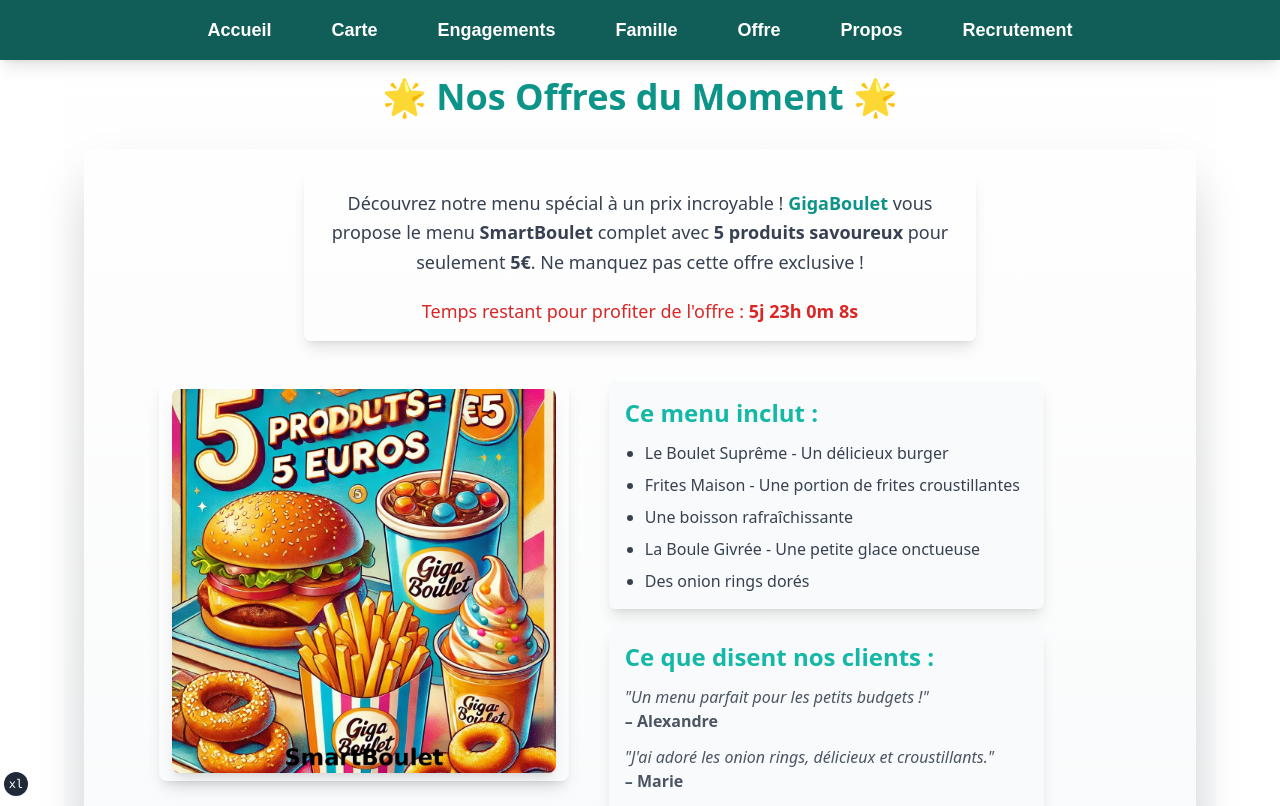
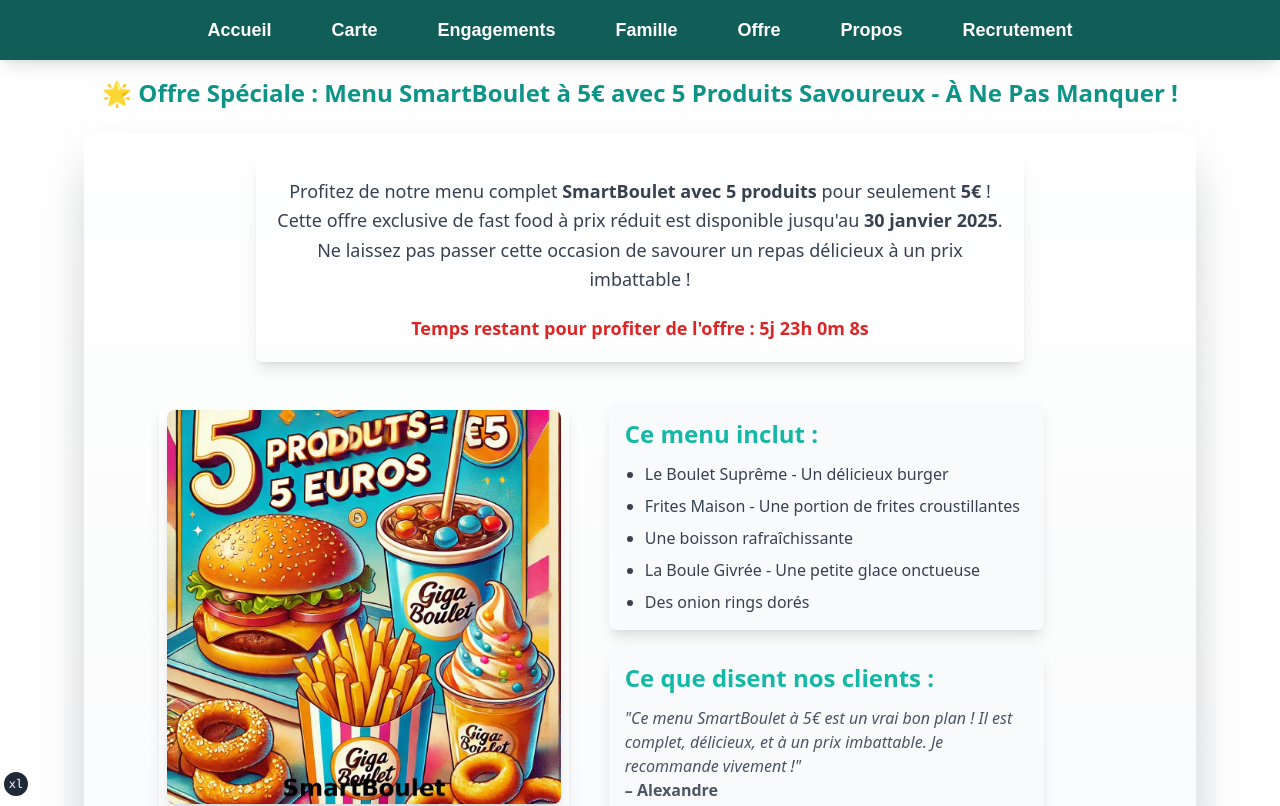
Before and after one commit to BaiAissame/giga-boulet, a Next.js app: page /Offre in a window 1280 px wide. Shown: the top 806 px of the page. Built offline with nearby package versions, Linux system fonts and the light colour scheme.

Commit message:
modifs seo

```diff
--- a/src/app/Offre/page.js
+++ b/src/app/Offre/page.js
@@ -1,5 +1,6 @@
 "use client";
 
+import Head from 'next/head';
 import React, { useState, useEffect } from "react";
 import {
   Container,
@@ -32,32 +33,39 @@ function Countdown() {
   }, []);
 
   return (
-    <div className="text-red-600 text-lg mt-5">
+    <div className="text-red-600 text-lg mt-5 font-bold">
       Temps restant pour profiter de l'offre : <strong>{timeLeft}</strong>
     </div>
+
   );
 }
 
 export default function Page() {
   return (
+    <>
+      <Head>
+        <meta
+          name="description"
+          content="Offre spéciale de fast food : Profitez du menu SmartBoulet
+          avec 5 produits savoureux pour seulement 5€, offre valable jusqu'au 30 janvier 2025. Ne la manquez pas !"
+        />
+        <title>Offre Menu SmartBoulet - 5 produits pour 5€</title>
+      </Head>
+
       <Container maxWidth='lg'>
-
         <div className="font-sans p-5 bg-gradient-to-b from-white to-gray-50 min-h-screen">
 
           {/* Titre */}
-        <h1 className="text-teal-600 mt-14 text-center text-4xl font-extrabold mb-8">
-          🌟 Nos Offres du Moment 🌟
+          <h1 className="text-teal-600 mt-14 text-center text-2xl font-extrabold mb-6">
+            🌟 Offre Spéciale : Menu SmartBoulet à 5€ avec 5 Produits Savoureux - À Ne Pas Manquer !
           </h1>
 
-        <div className="container mx-sm flex flex-col items-center shadow-2xl p-1">
+          <div className="flex flex-col items-center shadow-2xl p-1">
 
             {/* Description de l'offre */}
-          <div className="text-lg text-center mt-5 leading-relaxed mb-10 max-w-2xl text-gray-700 shadow-lg p-4 rounded-md">
+            <div className="text-lg text-center mt-5 leading-relaxed mb-10 max-w-3xl text-gray-700 shadow-lg p-5 rounded-md">
               <p>
-              Découvrez notre menu spécial à un prix incroyable !{" "}
-              <span className="font-bold text-teal-600">GigaBoulet</span> vous propose le menu{" "}
-              <strong>SmartBoulet</strong> complet avec <strong>5 produits savoureux</strong> pour seulement{" "}
-              <strong>5€</strong>. Ne manquez pas cette offre exclusive !
+                Profitez de notre menu complet <strong>SmartBoulet avec 5 produits</strong> pour seulement <strong>5€</strong> ! Cette offre exclusive de fast food à prix réduit est disponible jusqu'au <strong>30 janvier 2025</strong>. Ne laissez pas passer cette occasion de savourer un repas délicieux à un prix imbattable !
               </p>
               <Countdown />
             </div>
@@ -69,8 +77,8 @@ export default function Page() {
               <div className="flex justify-center w-full sm:w-2/5 shadow-lg p-2 rounded-lg">
                 <img
                   src="./offre_smartboulet.webp"
-                alt="Offre Smart Boulet - 5 produits = 5 euros"
-                className="w-full max-w-lg sm:max-w-sm rounded-lg shadow-lg transform hover:scale-105 transition duration-300"
+                  alt="Menu SmartBoulet à 5€ - 5 produits savoureux pour un prix imbattable"
+                  className="w-full max-w-2xl sm:max-w-lg lg:max-w-xl xl:max-w-2xl rounded-lg shadow-lg transform hover:scale-110 transition duration-300"
                 />
               </div>
 
@@ -94,25 +102,24 @@ export default function Page() {
                   <h2 className="text-teal-500 text-2xl font-semibold mb-3">Ce que disent nos clients :</h2>
                   <ul className="list-none space-y-3 text-gray-600">
                     <li>
-                    <p className="italic">"Un menu parfait pour les petits budgets !"</p>
+                      <p className="italic">"Ce menu SmartBoulet à 5€ est un vrai bon plan ! Il est complet, délicieux, et à un prix imbattable. Je recommande vivement !"</p>
                       <strong>– Alexandre</strong>
                     </li>
                     <li>
-                    <p className="italic">"J'ai adoré les onion rings, délicieux et croustillants."</p>
+                      <p className="italic">"Les onion rings sont délicieux, et tout le menu est super généreux pour le prix. Un repas rapide mais savoureux, parfait pour les petites faims !"</p>
                       <strong>– Marie</strong>
                     </li>
                     <li>
-                    <p className="italic">"Le meilleur fast-food en ville, à ce prix c'est imbattable !"</p>
+                      <p className="italic">"Le meilleur menu fast food que j'ai trouvé à ce prix ! Un excellent rapport qualité/prix pour un repas complet."</p>
                       <strong>– Lucas</strong>
                     </li>
                   </ul>
                 </section>
               </div>
-
             </div>
           </div>
         </div>
       </Container>
-
+    </>
   );
 }
--- a/src/app/Recrutement/page.js
+++ b/src/app/Recrutement/page.js
@@ -1,5 +1,7 @@
 'use client'; // Composant côté client
 
+import Head from 'next/head';
+import Link from 'next/link';
 import * as React from 'react';
 import {
   Container,
@@ -22,7 +24,21 @@ export default function RecruitmentPage() {
 
   // Rendu uniquement côté client (évite les erreurs de hydration)
   if (!isBrowser) return null;
+
+
   return (
+    <>
+      <Head>
+        <meta
+          name="description"
+          content="Rejoignez l'équipe de Gigaboulet ! Postulez dès maintenant pour un poste chez Gigaboulet et démarrez une carrière passionnante. Découvrez nos opportunités et postulez en ligne."
+        />
+        <meta
+          name="keywords"
+          content="recrutement, offres d'emploi, rejoindre l'équipe, Gigaboulet, postuler"
+        />
+        <title>Recrutement chez Gigaboulet - Postulez pour rejoindre notre équipe</title>
+      </Head>
       <Container maxWidth="lg">
         {/* Section Header */}
         <Box
@@ -40,9 +56,23 @@ export default function RecruitmentPage() {
           >
             Rejoignez notre équipe !
           </Typography>
+
           <Typography variant="h6" sx={{ maxWidth: '700px', mx: 'auto' }}>
             Nous sommes toujours à la recherche de personnes talentueuses et motivées pour rejoindre notre équipe dynamique. Faites-nous parvenir vos coordonnées ainsi qu’un message de motivation en bas de cette page, et démarrez peut-être une belle aventure avec nous !
           </Typography>
+          <Link href="/" passHref>
+            <Button
+              variant="outlined"
+              sx={{
+                marginTop: '20px',
+                borderColor: 'teal',
+                color: 'teal',
+                '&:hover': { borderColor: '#006d6d', backgroundColor: '#e0f7f7' },
+              }}
+            >
+              Retour à l'accueil
+            </Button>
+          </Link>
         </Box>
 
         {/* Section Description */}
@@ -106,13 +136,12 @@ export default function RecruitmentPage() {
         </Box>
 
         {/* Section Formulaire */}
-      {/* Section Formulaire */}
         <Box sx={{ mt: 6, textAlign: 'center' }}>
           <Typography
             variant="h5"
             sx={{ textAlign: 'center', color: 'teal', fontWeight: 'bold', mb: 3 }}
           >
-          Informations personnelles
+            Postuler pour rejoindre notre équipe - Envoyez votre candidature !
           </Typography>
           <Box
             sx={{
@@ -120,8 +149,8 @@ export default function RecruitmentPage() {
               p: 4,
               borderRadius: 2,
               boxShadow: '0 4px 8px rgba(0, 128, 128, 0.1)',
-            mx: 'auto', // Centrer le formulaire
-            maxWidth: 600, // Réduire la largeur maximale
+              mx: 'auto',
+              maxWidth: 600,
             }}
           >
             <form noValidate autoComplete="off">
@@ -209,6 +238,7 @@ export default function RecruitmentPage() {
             </form>
           </Box>
         </Box>
-    </Container>
+      </Container >
+    </>
   );
 }
```
Lines whose indentation alone changed are shown as unchanged.
